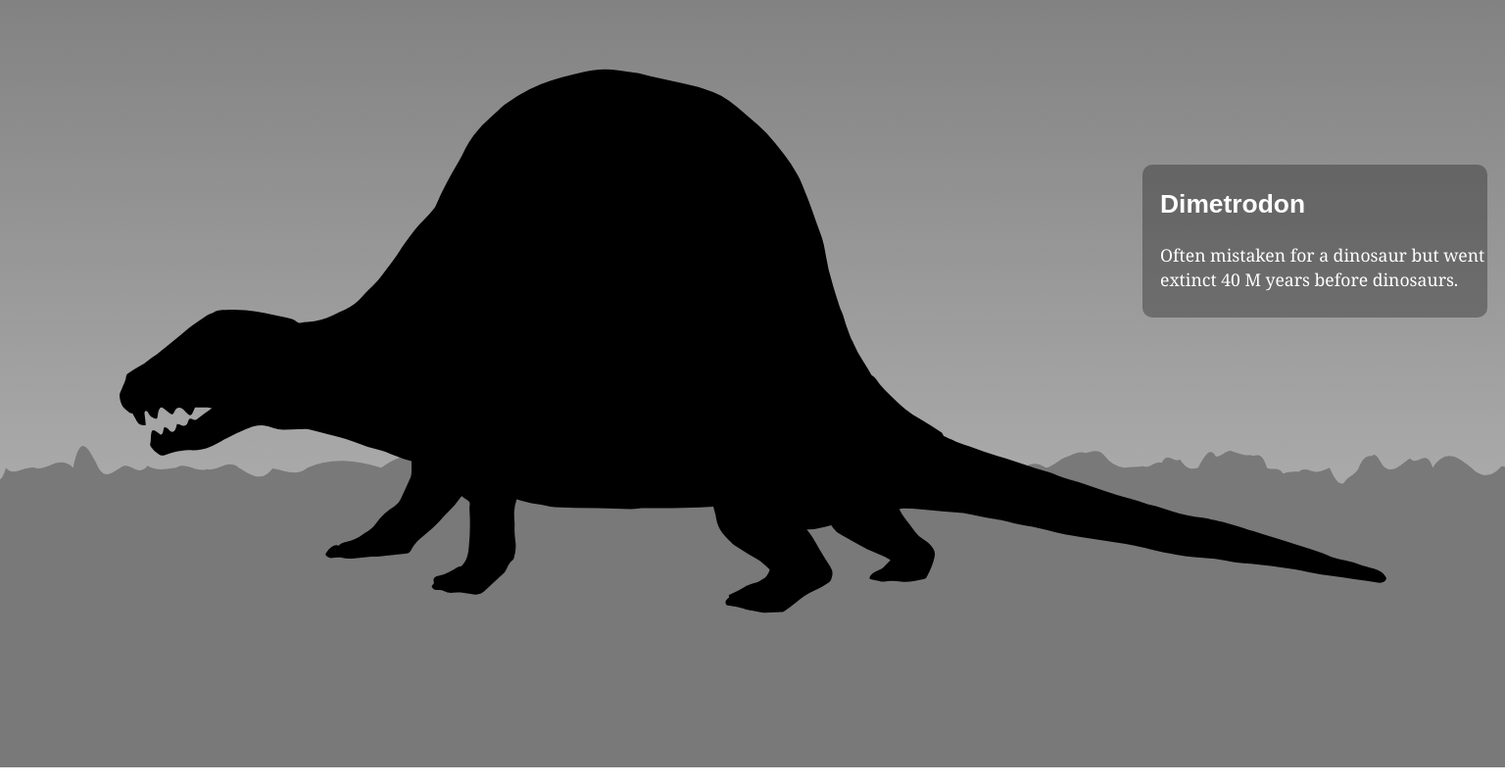
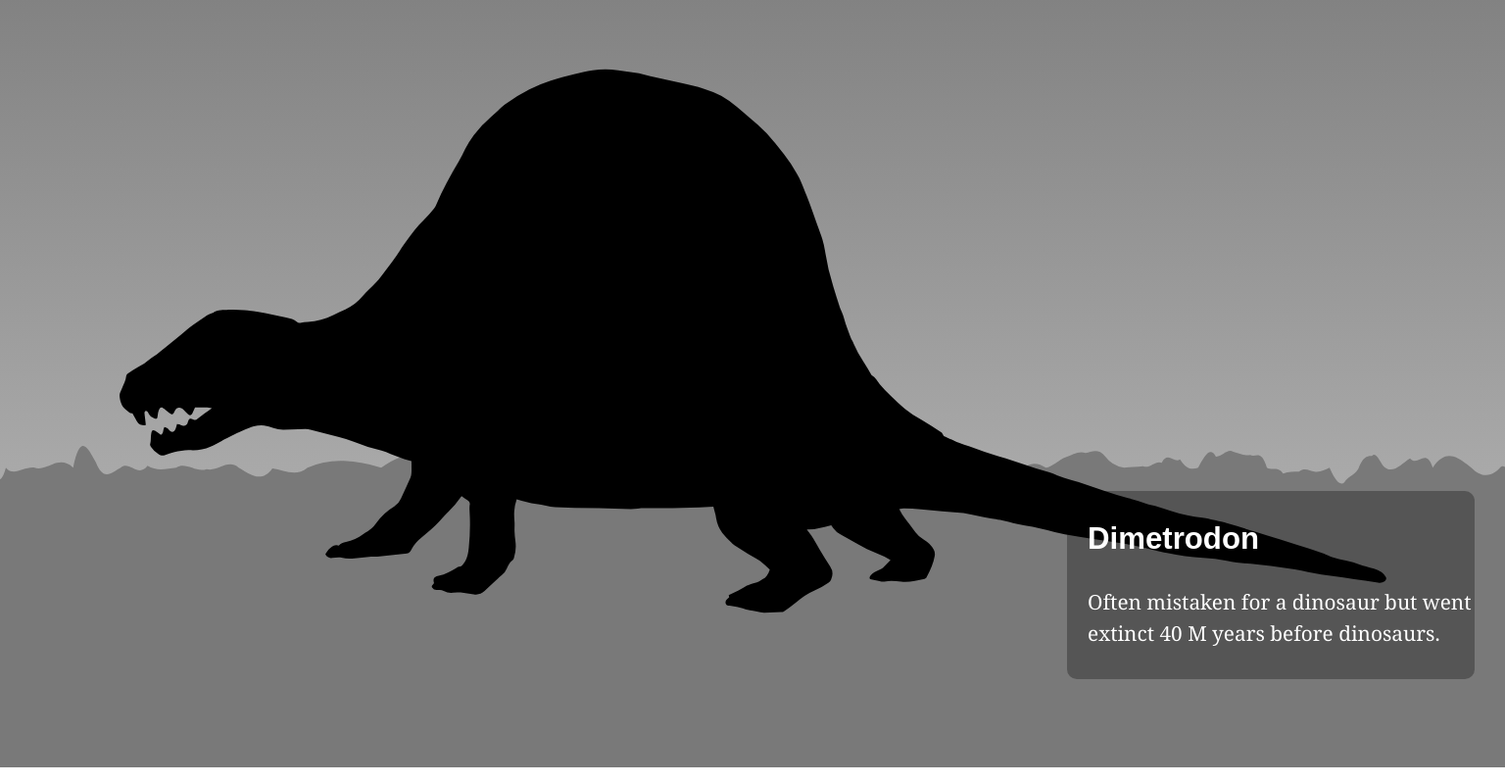
Before and after one commit to ltw-webdev-1/responsive-image-caption, a plain HTML site: page index.html in a window 1536 px wide. Shown: the whole page at 98% size. Drawn offline with Linux system fonts and the light colour scheme; a web font is replaced by a local one.

Commit message:
finished assignment

```diff
--- a/css/main.css
+++ b/css/main.css
@@ -34,11 +34,11 @@ figure {
 figcaption {
   margin: 1em;
   padding-bottom: .5em;
-  background-color: rgba (0, 0, 0, .3);
 }
 
 h2 {
   font-family: "Denk One", sans-serif;
+  font-size: 1.5rem;
 }
 
 @media only screen and (min-width: 25em) {
@@ -64,7 +64,7 @@ h2 {
   figcaption {
     position: absolute;
     color: #fff;
-    background: rgba(0, 0, 0, .3);
+    background-color: rgba(0, 0, 0, .3);
     top: 150px;
     right: 0;
     width: 20rem;
@@ -73,3 +73,30 @@ h2 {
   }
 
 }
+
+@media only screen and (min-width: 60em) {
+
+  html {
+    font-size: 120%;
+    line-height: 1.5;
+  }
+
+  figcaption {
+    top: 280px;
+    right: 10px;
+  }
+
+}
+
+@media only screen and (min-width: 90em) {
+
+  html {
+    font-size: 130%;
+    line-height: 1.5;
+  }
+
+  figcaption {
+    top: 480px;
+  }
+
+}
```
Also changed, not shown: index.html (+1 -1 lines).
